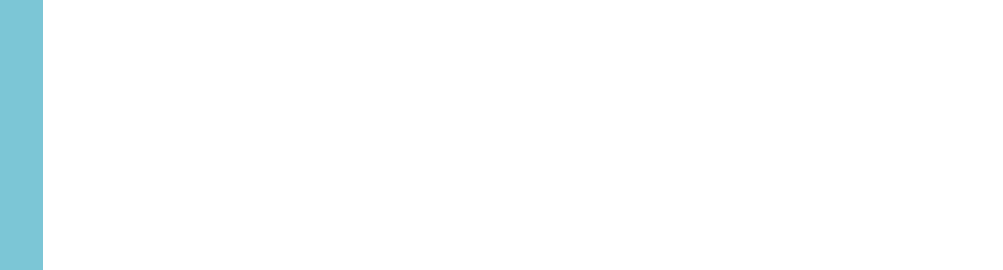
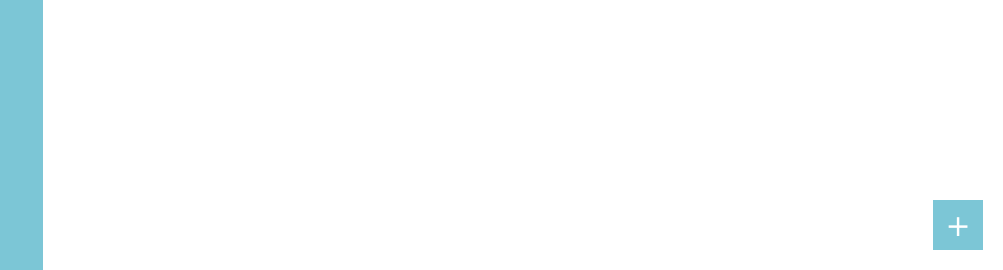
Before and after one commit to Kl4rity/Elektroinstallationsplaner_Tracker, a PHP site: page / in a window 1280 px wide. Shown: the part 530-800 px from the top of the page, without its empty margins (277-1280 px from the left). Run offline with PHP 8.4, Linux system fonts and the light colour scheme.

Commit message:
Added bootstrap modal for add / edit dialogue.

```diff
--- a/implementation/src/index.html
+++ b/implementation/src/index.html
@@ -76,6 +76,49 @@
                     <a href="#" class="list-group-item list-group-item-action">Kinderzimmer</a>
                 </div>
         </div>-->
+        <button id="addItem" class = "electricButton" type="button" data-toggle="modal" data-target="#exampleModalCenter">
+            +
+          </button>
     </div>
+    <div class="modal fade" id="exampleModalCenter" tabindex="-1" role="dialog" aria-labelledby="exampleModalCenterTitle" aria-hidden="true">
+        <div class="modal-dialog modal-dialog-centered" role="document">
+          <div class="modal-content">
+            <div class="modal-header">
+              <h5 class="modal-title" id="exampleModalLongTitle">Edit Item</h5>
+              <button type="button" class="close" data-dismiss="modal" aria-label="Close">
+                <span aria-hidden="true">&times;</span>
+              </button>
+            </div>
+            <div class="modal-body">
+                <form>
+                    <div class="form-group">
+                      <label for="AddEdit-ItemName">Name</label>
+                      <input type="text" class="form-control" id="AddEdit-ItemName">
+                    </div>
+                    <div class="form-group">
+                        <label for="AddEdit-FloorCountFromBasement">Levels up from Basement</label>
+                        <input type="number" class="form-control" id="AddEdit-FloorCountFromBasement">
+                    </div>
+                    <div class="form-group">
+                        <label for="AddEdit-ParentId">Belongs to</label>
+                        <input type="number" class="form-control" id="AddEdit-ParentId">
+                    </div>
+                    <div class="form-group">
+                        <label for="AddEdit-Unit">Unit</label>
+                        <input type="text" class="form-control" id="AddEdit-Unit">
+                    </div>
+                    <div class="form-group">
+                        <label for="AddEdit-Value">Value</label>
+                        <input type="text" class="form-control" id="AddEdit-Value">
+                    </div>
+                </form>
+            </div>
+            <div class="modal-footer">
+              <button type="button" class="electricButton" data-dismiss="modal">Close</button>
+              <button type="button" class="electricButton">Save changes</button>
+            </div>
+          </div>
+        </div>
+      </div>
 </body>
 </html>
--- a/implementation/src/style.css
+++ b/implementation/src/style.css
@@ -47,3 +47,30 @@
 ::-webkit-scrollbar {
     display: none;
  }
+
+ #addItem {
+    font-size:30px;
+    border: none;
+    width: 50px;
+    height: 50px;
+    padding-bottom: 5px;
+    position: fixed;
+    bottom: 20px;
+    right: 20px;
+    z-index: 2;
+    padding:0px;
+}
+
+.modal-content {
+    border-radius: 0px;
+}
+
+.electricButton {
+    background:rgb(124, 198, 214);
+    color:white;
+    border-radius:0px;
+    height: 50px;
+    padding-left: 10px;
+    padding-right: 10px;
+    box-shadow: 0px 0px 0px black;
+}
```
